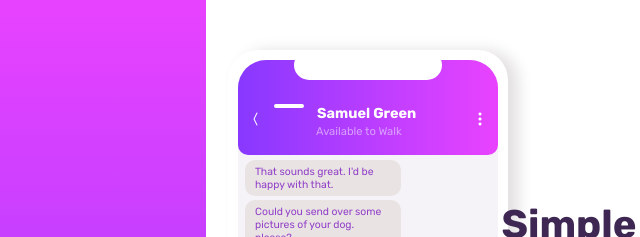
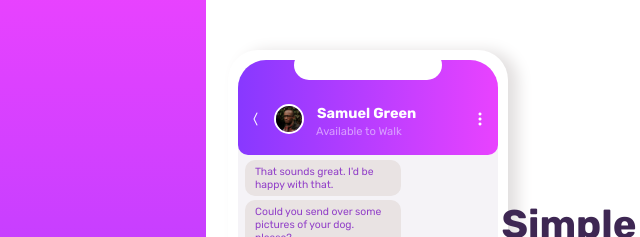
Before and after one commit to Mohittiwarii10/Chat-app-CSS-illustration-challenge-hub, a plain HTML site: page index.html in a window 1280 px wide. Shown: the top 237 px of the page, 142-782 px from the left. Drawn offline with nearby package versions, Linux system fonts and the light colour scheme; files whose address does not match are found by name.

Commit message:
Update index.html

```diff
--- a/index.html
+++ b/index.html
@@ -30,7 +30,7 @@
           <div class="head-section">
             <div class="content">
               <i class="bi bi-chevron-compact-left"></i>
-              <img src="/chat-app-css-illustration-master/images/avatar.jpg" alt="" />
+              <img src="/images/avatar.jpg" alt="" />
               <h5>Samuel Green</h5>
               <p>Available to Walk</p>
               <i class="bi bi-three-dots-vertical three-dot"></i>
```
